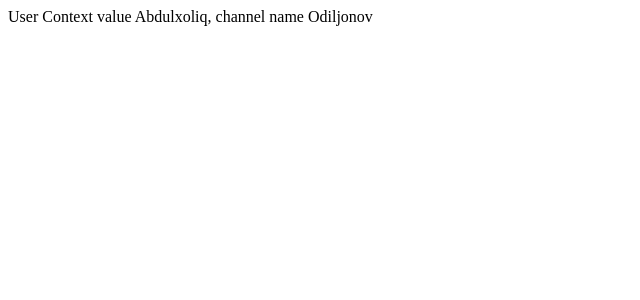
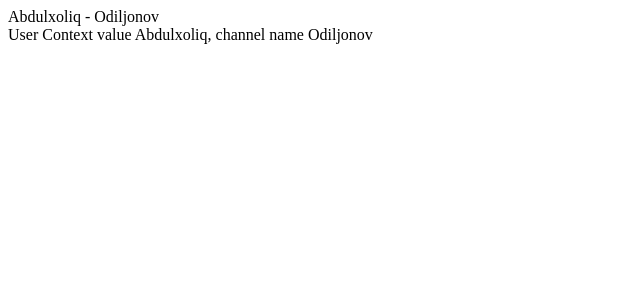
Before and after one commit to Abdulxoliq-1030/react-lesson-functional-component, a React (Create React App) app: page / in a window 1280 px wide. Shown: the top 300 px of the page, without its empty margins (0-640 px from the left). Built offline with nearby package versions, Linux system fonts and the light colour scheme.

Commit message:
useContext finish code

```diff
--- a/src/components/component-b.jsx
+++ b/src/components/component-b.jsx
@@ -1,9 +1,14 @@
-import React from "react";
+import React, { useContext } from "react";
 import ComponentC from "./component-c";
+import { userContext, channelContext } from "../app";
 
 export default function ComponentB() {
+  const user = useContext(userContext);
+  const channel = useContext(channelContext);
+
   return (
     <div>
+      {user} - {channel}
       <ComponentC />
     </div>
   );
--- a/src/components/component-c.jsx
+++ b/src/components/component-c.jsx
@@ -1,24 +1,13 @@
-import React from "react";
+import React, { useContext } from "react";
 import { userContext, channelContext } from "../app";
 
 export default function ComponentC() {
+  const user = useContext(userContext);
+  const channel = useContext(channelContext);
+
   return (
     <div>
-      <userContext.Consumer>
-        {(user) => {
-          return (
-            <channelContext.Consumer>
-              {(channel) => {
-                return (
-                  <div>
-                    User Context value {user}, channel name {channel}
-                  </div>
-                );
-              }}
-            </channelContext.Consumer>
-          );
-        }}
-      </userContext.Consumer>
+      User Context value {user}, channel name {channel}
     </div>
   );
 }
```
